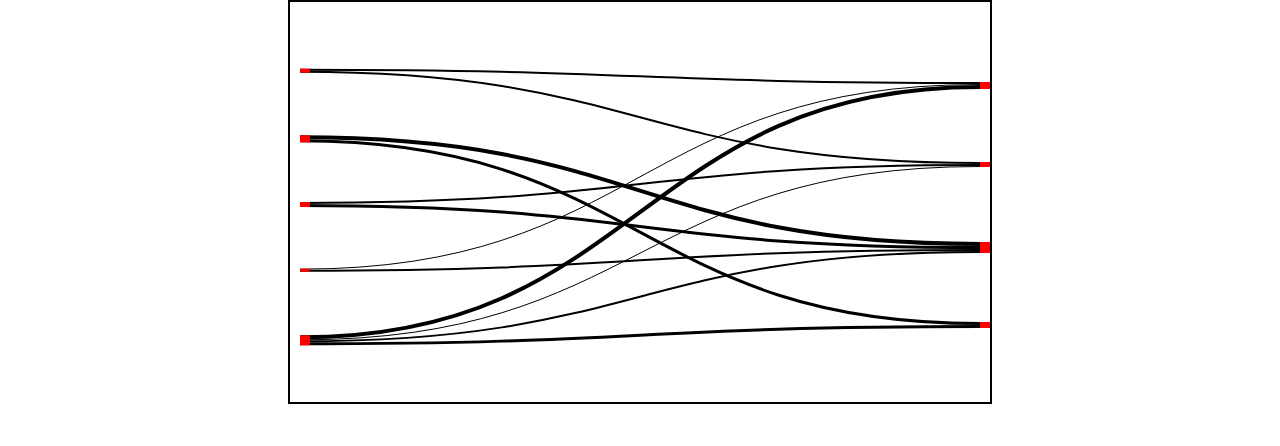
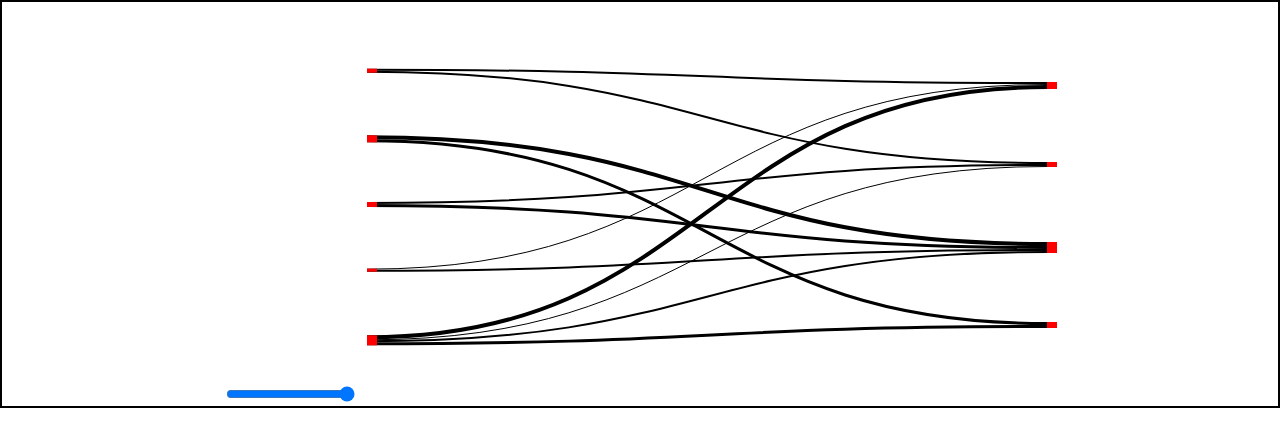
Before and after one commit to drsparrow/bipartite, a React (Create React App) app: page / in a window 1280 px wide. Shown: the top 446 px of the page. Built offline with nearby package versions, Linux system fonts and the light colour scheme.

Commit message:
add curve tightness

```diff
--- a/src/BLink.tsx
+++ b/src/BLink.tsx
@@ -6,12 +6,15 @@ interface Props {
   y1: number;
   y2: number;
   value?: number;
+  tightness: number;
 }
 
 export default function BLink (props: Props) {
-  const { x1, x2, y1, y2, value } = props;
+  const { x1, x2, y1, y2, value, tightness } = props;
   const midX = (x1 + x2) / 2;
-  const d = `M${x1},${y1} C${midX},${y1} ${midX},${y2} ${x2},${y2}`;
+  const midX1 = midX + (tightness * midX)
+  const midX2 = midX - (tightness * midX)
+  const d = `M${x1},${y1} C${midX1},${y1} ${midX2},${y2} ${x2},${y2}`;
   return (
     <path className="BLink" d={d} fill="none" stroke="black" strokeWidth={value || 1}/>
   );
--- a/src/Bipartite.tsx
+++ b/src/Bipartite.tsx
@@ -27,6 +27,7 @@ export interface IBipartiteProps<NodeType={}, LinkType={}, DataType={}> {
 export interface IBipartiteState {
   selectedSources: Set;
   selectedTargets: Set;
+  tightness: number;
 }
 
 export type NodePosition = {x: number, y: number};
@@ -42,18 +43,22 @@ export default class Bipartite extends React.Component<IBipartiteProps, IBiparti
     super(props);
     this.state = {
       selectedSources: new Set(),
-      selectedTargets: new Set()
+      selectedTargets: new Set(),
+      tightness: 0
     }
   }
 
   public render () {
     const {width, height} = this;
     return (
-      <svg className="Bipartite" {...{width, height}} xmlns="http://www.w3.org/2000/svg">
-        {this.renderLinks()}
-        {this.renderSources()}
-        {this.renderTargets()}
-      </svg>
+      <div className="Bipartite">
+        {this.slider()}
+        <svg {...{width, height}} xmlns="http://www.w3.org/2000/svg">
+          {this.renderLinks()}
+          {this.renderSources()}
+          {this.renderTargets()}
+        </svg>
+      </div>
     );
   }
 
@@ -160,11 +165,12 @@ export default class Bipartite extends React.Component<IBipartiteProps, IBiparti
   }
 
   private renderLink (link: IBLink) {
-    const { x1, x2 } = this;
+    const { x1, x2, state } = this;
     const { source, target, value } = link;
+    const {tightness} = state;
     const y1 = this.sourceHeight(source) + this.sourceOffset(link) + link.value/2;
     const y2 = this.targetHeight(target) + this.targetOffset(link) + link.value/2;
-    return <BLink {...{value, x1, x2, y1, y2}}/>;
+    return <BLink {...{value, x1, x2, y1, y2, tightness}}/>;
   }
 
   private sourceOffset (link: IBLink): number {
@@ -187,4 +193,17 @@ export default class Bipartite extends React.Component<IBipartiteProps, IBiparti
 
     return offset;
   }
+
+  private slider () {
+    return (
+      <input
+        type="range"
+        min="-1"
+        max="0"
+        value={this.state.tightness}
+        step="0.01"
+        onChange={(e) => {this.setState({tightness: +e.target.value})}}
+      />
+    );
+  }
 }
```
